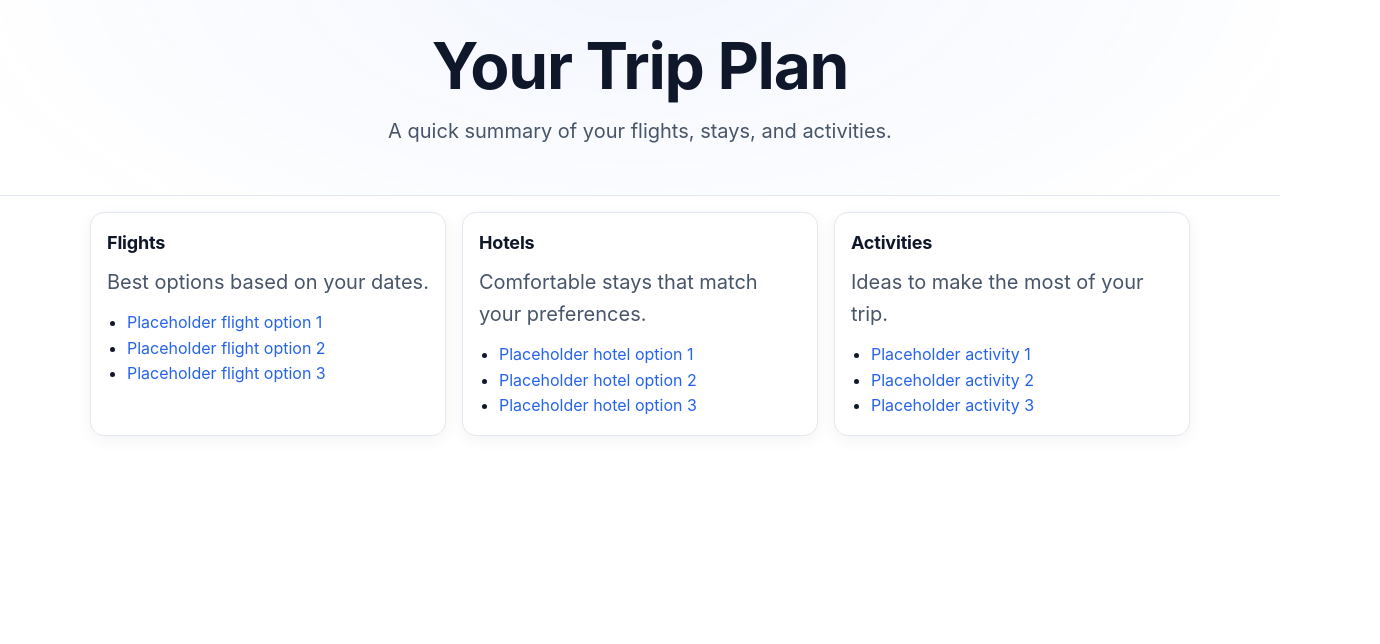
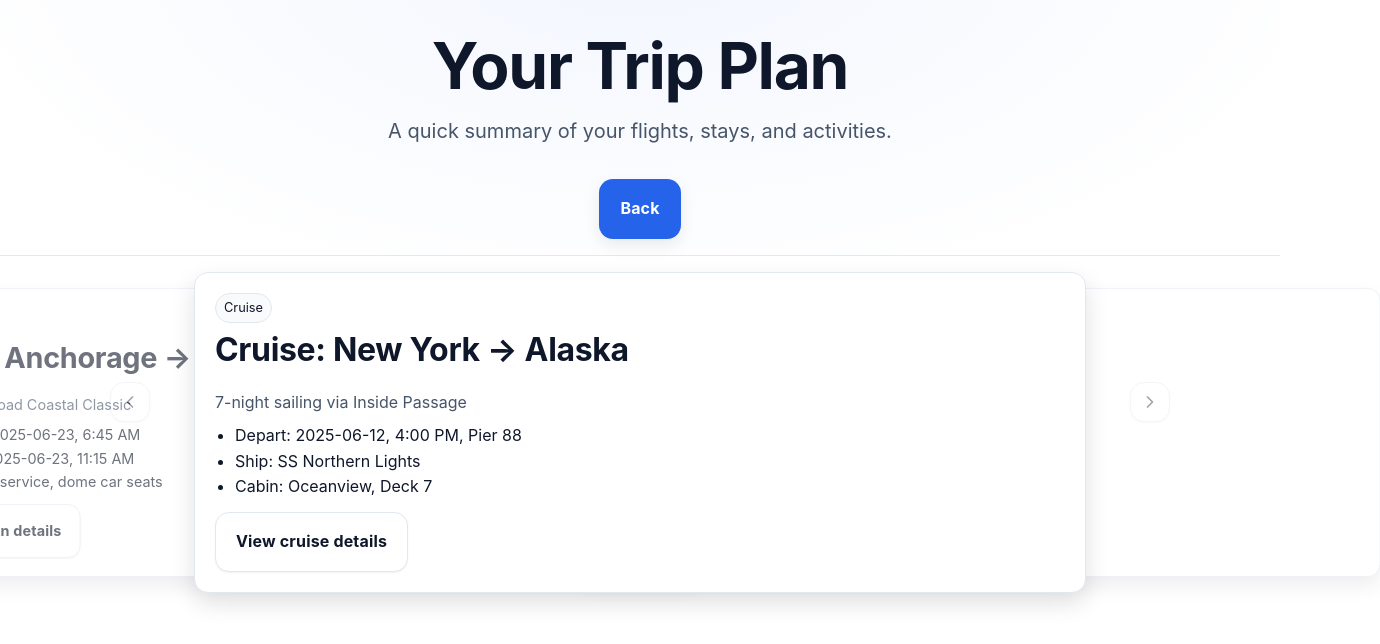
Before and after one commit to austinmurn23-saige/flightfinderproject, a plain HTML site: page frontend/results.html in a window 1280 px wide. Shown: the whole page, 1380 px wide, since content can reach past the window. Drawn offline with Linux system fonts and the light colour scheme.

Commit message:
save current work

```diff
--- /dev/null
+++ b/frontend/assets/results.css
@@ -0,0 +1,123 @@
+/* Minimal fallback styles for itinerary carousel (no Tailwind) */
+.itinerary-root {
+  display: flex;
+  align-items: center;
+  gap: 0.75rem;
+  max-width: 72rem; /* ~max-w-3xl to 4xl feel with peeks */
+  margin: 0 auto;
+}
+.itinerary-viewport {
+  position: relative;
+  flex: 1 1 auto;
+  min-height: 260px;
+}
+.itinerary-cards {
+  position: relative;
+  height: 100%;
+  padding: 0.5rem;
+}
+.card {
+  position: absolute;
+  left: 50%;
+  top: 0;
+  width: min(56rem, calc(100% - 4rem));
+  transform: translateX(-50%) scale(1);
+  opacity: 1;
+  background: var(--surface, #fff);
+  border: 1px solid var(--border, #e2e8f0);
+  border-radius: var(--radius, 14px);
+  box-shadow: var(--shadow-lg, 0 10px 24px rgba(2,6,23,.12));
+  padding: 1.25rem 1.25rem;
+  transition: transform 300ms ease, opacity 300ms ease;
+}
+.card-header { margin-bottom: .5rem; }
+.badge {
+  display:inline-block;
+  padding:.25rem .5rem;
+  border:1px solid var(--border, #e2e8f0);
+  border-radius:999px;
+  background:#f8fafc;
+  color:#0f172a;
+  font-size:.8rem;
+}
+.card-title {
+  font-size: clamp(1.25rem, 1.2vw + 1rem, 1.75rem);
+  font-weight: 700;
+  line-height: 1.2;
+  margin-bottom: .25rem;
+}
+.card-subtitle { color: var(--muted, #475569); margin-bottom: .5rem; }
+.card-list { list-style: disc; padding-left: 1.25rem; }
+.card-actions { margin-top: .75rem; }
+
+/* Positions for lazy-susan peeks */
+.card--current {
+  z-index: 3;
+  transform: translateX(-50%) scale(1);
+  opacity: 1;
+}
+.card--prev {
+  z-index: 2;
+  transform: translate(calc(-50% - 38%), 0) scale(.9);
+  opacity: .6;
+}
+.card--next {
+  z-index: 2;
+  transform: translate(calc(-50% + 38%), 0) scale(.9);
+  opacity: .6;
+}
+
+/* Buttons resembling shadcn default */
+.btn-default {
+  background: #fff;
+  color: var(--text, #0f172a);
+  border: 1px solid var(--border, #e2e8f0);
+}
+.btn-default:hover {
+  background: #f8fafc;
+}
+.nav-btn {
+  width: 40px;
+  height: 40px;
+  padding: 0;
+  border-radius: var(--radius, 14px);
+  display: inline-flex;
+  align-items: center;
+  justify-content: center;
+}
+
+.itinerary-dots {
+  display: flex;
+  align-items: center;
+  justify-content: center;
+  gap: .5rem;
+  margin-top: .75rem;
+}
+.dot {
+  width: 8px;
+  height: 8px;
+  border-radius: 999px;
+  background: #cbd5e1; /* slate-300 */
+  border: 1px solid var(--border, #e2e8f0);
+  transition: transform 200ms ease, background-color 200ms ease;
+}
+.dot:hover { transform: scale(1.15); }
+.dot.active {
+  background: var(--primary, #2563eb);
+  transform: scale(1.25);
+}
+
+@media (max-width: 700px) {
+  .itinerary-root {
+    flex-direction: column;
+  }
+  .itinerary-viewport {
+    width: 100%;
+  }
+  .card {
+    position: relative;
+    left: 50%;
+    transform: translateX(-50%) scale(1) !important;
+    opacity: 1 !important;
+  }
+}
--- /dev/null
+++ b/frontend/assets/results.js
@@ -0,0 +1,271 @@
+// Minimal, framework-free itinerary carousel with shadcn-like styling
+(function () {
+  const steps = [
+    {
+      id: "step-1",
+      type: "cruise",
+      title: "Cruise: New York → Alaska",
+      subtitle: "7-night sailing via Inside Passage",
+      details: [
+        "Depart: 2025-06-12, 4:00 PM, Pier 88",
+        "Ship: SS Northern Lights",
+        "Cabin: Oceanview, Deck 7",
+      ],
+      ctaLabel: "View cruise details",
+      ctaHref: "#",
+    },
+    {
+      id: "step-2",
+      type: "flight",
+      title: "Flight: SEA → ANC",
+      subtitle: "Alaska Airlines · 3h 35m nonstop",
+      details: [
+        "Depart: 2025-06-20, 10:25 AM, SEA",
+        "Arrive: 2025-06-20, 1:00 PM, ANC",
+        "Cabin: Economy, Seat 12A",
+      ],
+      ctaLabel: "View flight",
+      ctaHref: "#",
+    },
+    {
+      id: "step-3",
+      type: "hotel",
+      title: "Hotel: Anchorage Downtown Suites",
+      subtitle: "3 nights · Near Coastal Trail",
+      details: [
+        "Check-in: 2025-06-20",
+        "Room: King suite with kitchenette",
+        "Free breakfast · Late checkout",
+      ],
+      ctaLabel: "View hotel",
+      ctaHref: "#",
+    },
+    {
+      id: "step-4",
+      type: "activity",
+      title: "Activity: Glacier Helicopter Tour",
+      subtitle: "Small group · 2 hours",
+      details: [
+        "Depart: 2025-06-21, 9:00 AM",
+        "Operator: Aurora Adventures",
+        "Includes boots and safety gear",
+      ],
+      ctaLabel: "View activity",
+      ctaHref: "#",
+    },
+    {
+      id: "step-5",
+      type: "train",
+      title: "Train: Anchorage → Seward",
+      subtitle: "Alaska Railroad Coastal Classic",
+      details: [
+        "Depart: 2025-06-23, 6:45 AM",
+        "Arrive: 2025-06-23, 11:15 AM",
+        "GoldStar service, dome car seats",
+      ],
+      ctaLabel: "View train details",
+      ctaHref: "#",
+    },
+  ];
+
+  function $(sel, root = document) {
+    return root.querySelector(sel);
+  }
+
+  function el(tag, className) {
+    const n = document.createElement(tag);
+    if (className) n.className = className;
+    return n;
+  }
+
+  function createIconChevron(direction) {
+    const svg = document.createElementNS("http://www.w3.org/2000/svg", "svg");
+    svg.setAttribute("width", "20");
+    svg.setAttribute("height", "20");
+    svg.setAttribute("viewBox", "0 0 24 24");
+    svg.setAttribute("fill", "none");
+    svg.setAttribute("stroke", "currentColor");
+    svg.setAttribute("stroke-width", "2");
+    svg.setAttribute("stroke-linecap", "round");
+    svg.setAttribute("stroke-linejoin", "round");
+    const poly = document.createElementNS("http://www.w3.org/2000/svg", "polyline");
+    if (direction === "left") {
+      poly.setAttribute("points", "15 18 9 12 15 6");
+    } else {
+      poly.setAttribute("points", "9 18 15 12 9 6");
+    }
+    svg.appendChild(poly);
+    return svg;
+  }
+
+  function setCardContent(art, step, role) {
+    art.className = `card card--${role}`;
+    art.setAttribute("data-step-id", step.id);
+    art.innerHTML = "";
+
+    const header = el("header", "card-header");
+    const badge = el("div", "badge badge-muted");
+    badge.textContent = (step.type || "").toString().charAt(0).toUpperCase() + (step.type || "").toString().slice(1);
+    header.appendChild(badge);
+
+    const h2 = el("h2", "card-title");
+    h2.textContent = step.title;
+
+    const p = el("p", "card-subtitle");
+    p.textContent = step.subtitle || "";
+
+    const ul = el("ul", "card-list");
+    (step.details || []).forEach((d) => {
+      const li = document.createElement("li");
+      li.textContent = d;
+      ul.appendChild(li);
+    });
+
+    art.appendChild(header);
+    art.appendChild(h2);
+    if (step.subtitle) art.appendChild(p);
+    if (step.details && step.details.length) art.appendChild(ul);
+
+    if (step.ctaLabel && step.ctaHref) {
+      const actions = el("div", "card-actions");
+      const a = document.createElement("a");
+      a.href = step.ctaHref;
+      a.className = "btn btn-default";
+      a.textContent = step.ctaLabel;
+      actions.appendChild(a);
+      art.appendChild(actions);
+    }
+  }
+
+  function init() {
+    const mount = $("#itinerary");
+    if (!mount) return;
+
+    // Clear fallback, if present
+    mount.innerHTML = "";
+
+    const root = el("div", "itinerary-root");
+    root.setAttribute("data-testid", "carousel-root");
+
+    const live = el("div", "visually-hidden");
+    live.id = "itinerary-live";
+    live.setAttribute("aria-live", "polite");
+
+    const btnPrev = document.createElement("button");
+    btnPrev.type = "button";
+    btnPrev.className = "btn btn-default nav-btn";
+    btnPrev.setAttribute("data-testid", "nav-prev");
+    btnPrev.setAttribute("aria-label", "Previous step");
+    btnPrev.appendChild(createIconChevron("left"));
+
+    const btnNext = document.createElement("button");
+    btnNext.type = "button";
+    btnNext.className = "btn btn-default nav-btn";
+    btnNext.setAttribute("data-testid", "nav-next");
+    btnNext.setAttribute("aria-label", "Next step");
+    btnNext.appendChild(createIconChevron("right"));
+
+    const viewport = el("div", "itinerary-viewport");
+    viewport.setAttribute("role", "region");
+    viewport.setAttribute("aria-label", "Trip steps");
+
+    const cardsWrap = el("div", "itinerary-cards");
+    viewport.appendChild(cardsWrap);
+
+    const dots = el("div", "itinerary-dots");
+    dots.setAttribute("data-testid", "dots");
+
+    root.appendChild(btnPrev);
+    root.appendChild(viewport);
+    root.appendChild(btnNext);
+
+    mount.appendChild(live);
+    mount.appendChild(root);
+    mount.appendChild(dots);
+
+    // Create three persistent cards for animation via class changes
+    const cardPrev = document.createElement("article");
+    cardPrev.setAttribute("data-testid", "carousel-card");
+    const cardCurr = document.createElement("article");
+    cardCurr.setAttribute("data-testid", "carousel-card");
+    const cardNext = document.createElement("article");
+    cardNext.setAttribute("data-testid", "carousel-card");
+
+    cardsWrap.appendChild(cardPrev);
+    cardsWrap.appendChild(cardCurr);
+    cardsWrap.appendChild(cardNext);
+
+    let currentIndex = 0;
+
+    function updateLive() {
+      live.textContent = steps[currentIndex]?.title || "";
+    }
+
+    function renderDots() {
+      dots.innerHTML = "";
+      steps.forEach((_, i) => {
+        const b = document.createElement("button");
+        b.type = "button";
+        b.className = "dot" + (i === currentIndex ? " active" : "");
+        b.setAttribute("data-testid", `step-dot-${i}`);
+        b.setAttribute("aria-label", `Go to step ${i + 1}`);
+        b.addEventListener("click", () => {
+          currentIndex = i;
+          render();
+        });
+        dots.appendChild(b);
+      });
+    }
+
+    function render() {
+      const prevIndex = (currentIndex - 1 + steps.length) % steps.length;
+      const nextIndex = (currentIndex + 1) % steps.length;
+
+      setCardContent(cardPrev, steps[prevIndex], "prev");
+      setCardContent(cardCurr, steps[currentIndex], "current");
+      setCardContent(cardNext, steps[nextIndex], "next");
+
+      updateLive();
+      renderDots();
+    }
+
+    function goPrev() {
+      currentIndex = (currentIndex - 1 + steps.length) % steps.length;
+      render();
+    }
+    function goNext() {
+      currentIndex = (currentIndex + 1) % steps.length;
+      render();
+    }
+
+    btnPrev.addEventListener("click", goPrev);
+    btnNext.addEventListener("click", goNext);
+
+    // Keyboard support
+    window.addEventListener("keydown", (e) => {
+      if (e.key === "ArrowLeft") {
+        e.preventDefault();
+        goPrev();
+      } else if (e.key === "ArrowRight") {
+        e.preventDefault();
+        goNext();
+      } else if (e.key === "Home") {
+        e.preventDefault();
+        currentIndex = 0;
+        render();
+      } else if (e.key === "End") {
+        e.preventDefault();
+        currentIndex = steps.length - 1;
+        render();
+      }
+    });
+
+    render();
+  }
+
+  if (document.readyState === "loading") {
+    document.addEventListener("DOMContentLoaded", init);
+  } else {
+    init();
+  }
+})();
--- a/frontend/results.html
+++ b/frontend/results.html
@@ -5,6 +5,8 @@
     <meta name="viewport" content="width=device-width, initial-scale=1" />
     <title>Outbound — Results</title>
     <link rel="stylesheet" href="style.css" />
+    <link rel="stylesheet" href="./assets/results.css" />
+    <script src="./assets/results.js" defer></script>
   </head>
   <body>
     <main>
@@ -12,45 +14,28 @@
         <div class="hero-inner" style="padding:0;">
           <h1>Your Trip Plan</h1>
           <p class="tagline">A quick summary of your flights, stays, and activities.</p>
+          <div class="actions" style="margin-top:1rem;justify-content:center;">
+            <a href="chat.html" class="btn btn-primary" data-testid="back-to-chat-btn">Back</a>
+          </div>
         </div>
       </section>
-
       <section class="planner" aria-label="Trip results" style="padding-top:1rem;">
         <div class="planner-inner">
-          <div class="form-grid" style="gap:1rem;">
-            <!-- Flights Card -->
-            <article class="result-card" style="border:1px solid var(--border);border-radius:14px;padding:1rem;background:#fff;box-shadow:0 4px 16px rgba(2,6,23,.05);">
-              <h2 style="font-size:1.125rem;margin-bottom:.5rem;">Flights</h2>
-              <p class="tagline" style="margin-bottom:.75rem;">Best options based on your dates.</p>
+          <section id="itinerary" class="container mx-auto px-4">
+            <div class="visually-hidden" aria-live="polite" id="itinerary-live"></div>
+            <article class="card" data-testid="carousel-card" id="itinerary-fallback" style="max-width:56rem;margin:0 auto;">
+              <header style="margin-bottom:.75rem;">
+                <div class="badge" style="display:inline-block;padding:.25rem .5rem;border:1px solid var(--border);border-radius:999px;background:#f8fafc;color:#0f172a;font-size:.8rem;">Cruise</div>
+              </header>
+              <h2 style="font-size:1.5rem;line-height:1.2;margin-bottom:.25rem;">Cruise: New York → Alaska</h2>
+              <p class="tagline" style="margin-bottom:.75rem;">7-night sailing via Inside Passage</p>
               <ul style="list-style:disc;padding-left:1.25rem;">
-                <li><a href="#">Placeholder flight option 1</a></li>
-                <li><a href="#">Placeholder flight option 2</a></li>
-                <li><a href="#">Placeholder flight option 3</a></li>
+                <li>Depart: 2025-06-12, 4:00 PM, Pier 88</li>
+                <li>Ship: SS Northern Lights</li>
+                <li>Cabin: Oceanview, Deck 7</li>
               </ul>
             </article>
-
-            <!-- Hotels Card -->
-            <article class="result-card" style="border:1px solid var(--border);border-radius:14px;padding:1rem;background:#fff;box-shadow:0 4px 16px rgba(2,6,23,.05);">
-              <h2 style="font-size:1.125rem;margin-bottom:.5rem;">Hotels</h2>
-              <p class="tagline" style="margin-bottom:.75rem;">Comfortable stays that match your preferences.</p>
-              <ul style="list-style:disc;padding-left:1.25rem;">
-                <li><a href="#">Placeholder hotel option 1</a></li>
-                <li><a href="#">Placeholder hotel option 2</a></li>
-                <li><a href="#">Placeholder hotel option 3</a></li>
-              </ul>
-            </article>
-
-            <!-- Activities Card -->
-            <article class="result-card" style="border:1px solid var(--border);border-radius:14px;padding:1rem;background:#fff;box-shadow:0 4px 16px rgba(2,6,23,.05);">
-              <h2 style="font-size:1.125rem;margin-bottom:.5rem;">Activities</h2>
-              <p class="tagline" style="margin-bottom:.75rem;">Ideas to make the most of your trip.</p>
-              <ul style="list-style:disc;padding-left:1.25rem;">
-                <li><a href="#">Placeholder activity 1</a></li>
-                <li><a href="#">Placeholder activity 2</a></li>
-                <li><a href="#">Placeholder activity 3</a></li>
-              </ul>
-            </article>
-          </div>
+          </section>
         </div>
       </section>
     </main>
```
Also changed, not shown: frontend/chat.html (+3 -0 lines).
